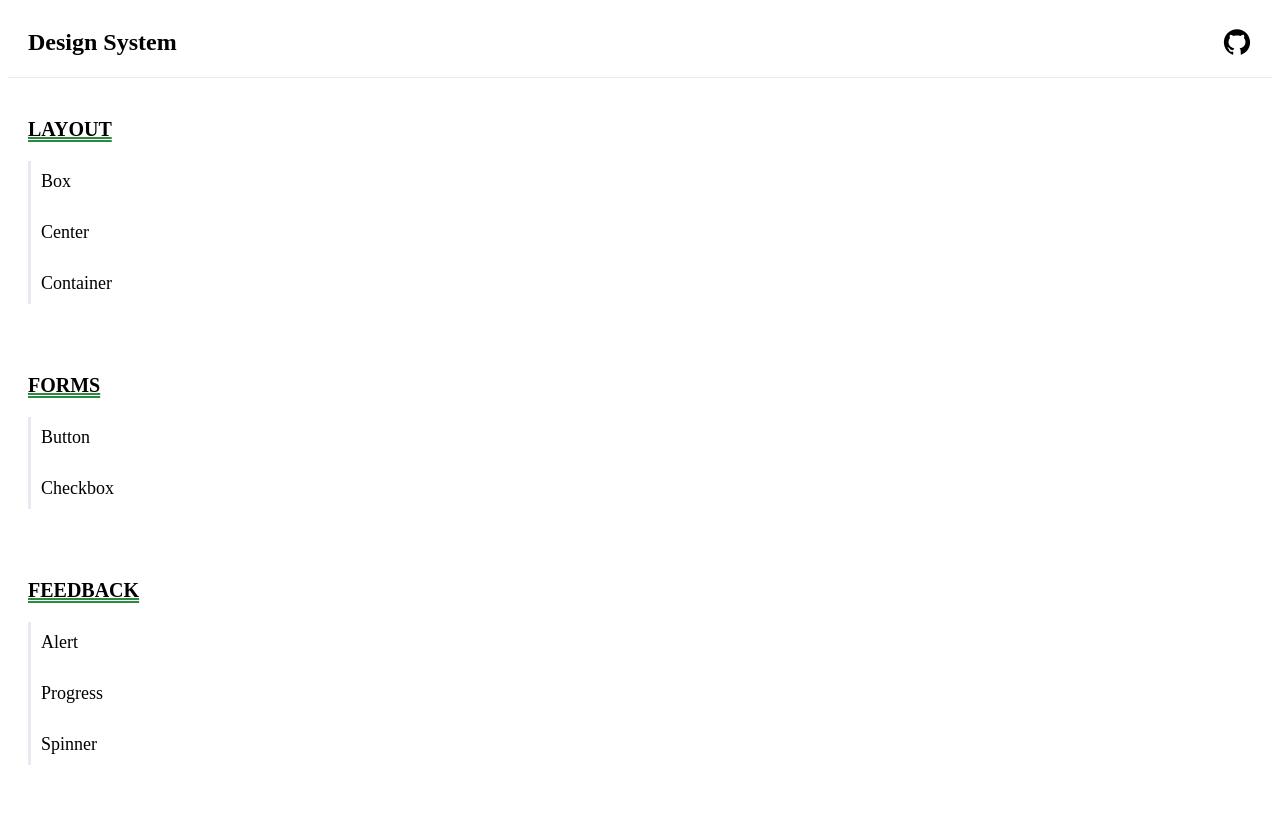
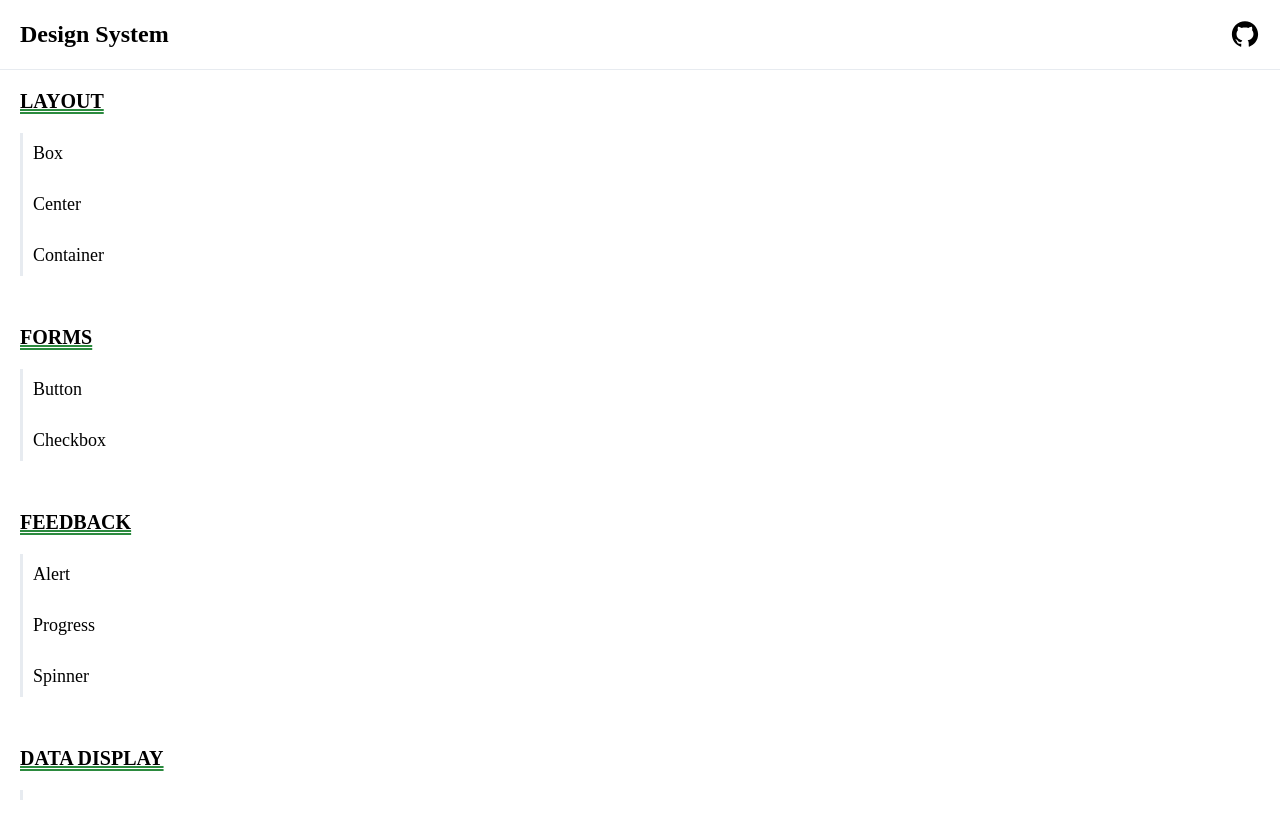
Before and after one commit to lokba/lokba-ui, a React app: page / in a window 1280 px wide. Built offline with nearby package versions, Linux system fonts and the light colour scheme; what emotion-normalize would draw is missing.

Commit message:
chore: amend globalStyle

```diff
--- a/src/styles/globalStyle.ts
+++ b/src/styles/globalStyle.ts
@@ -6,6 +6,8 @@ const globalStyle = css`
   ${normalize}
 
   * {
+    margin: 0;
+    padding: 0;
     box-sizing: border-box;
   }
 
@@ -16,8 +18,6 @@ const globalStyle = css`
   ol,
   ul,
   li {
-    margin: 0;
-    padding: 0;
     list-style: none;
   }
 
@@ -30,6 +30,10 @@ const globalStyle = css`
       color: black;
     }
   }
+
+  em {
+    font-style: normal;
+  }
 `;
 
 export default globalStyle;
```
